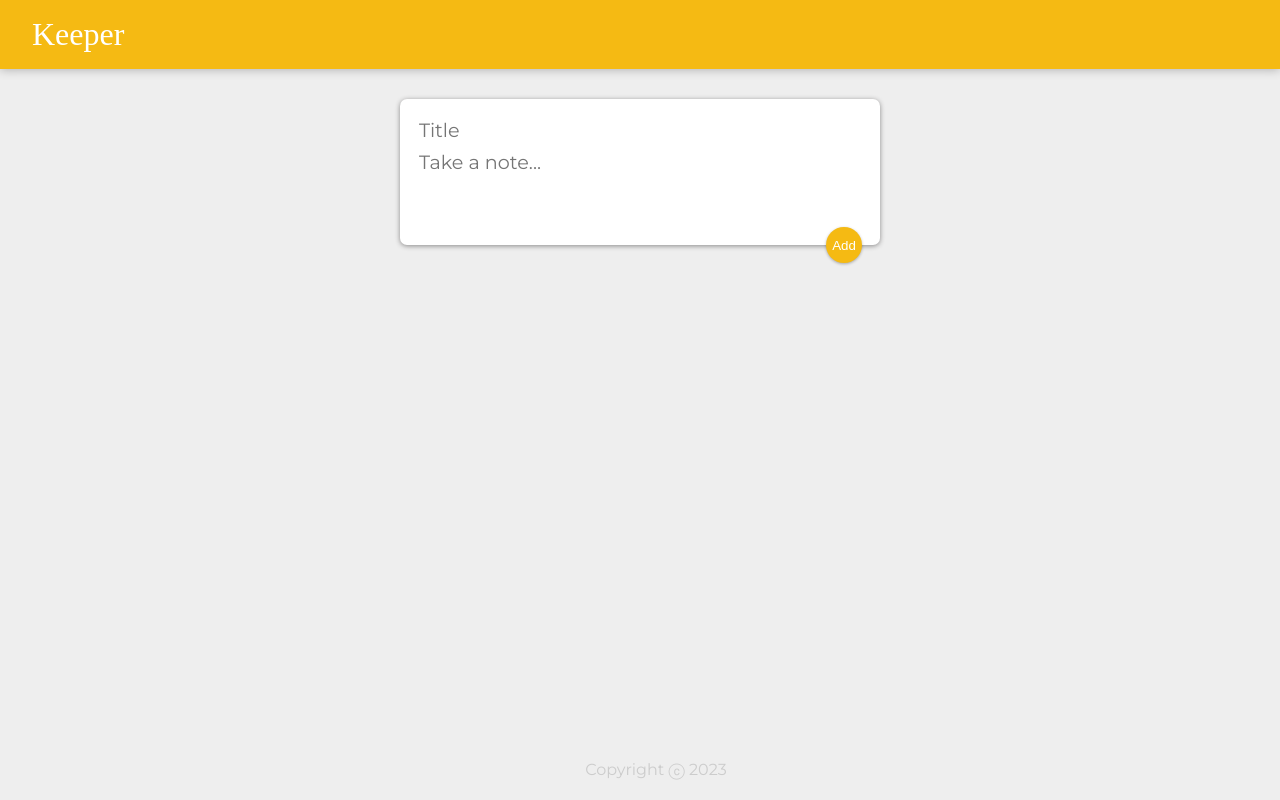
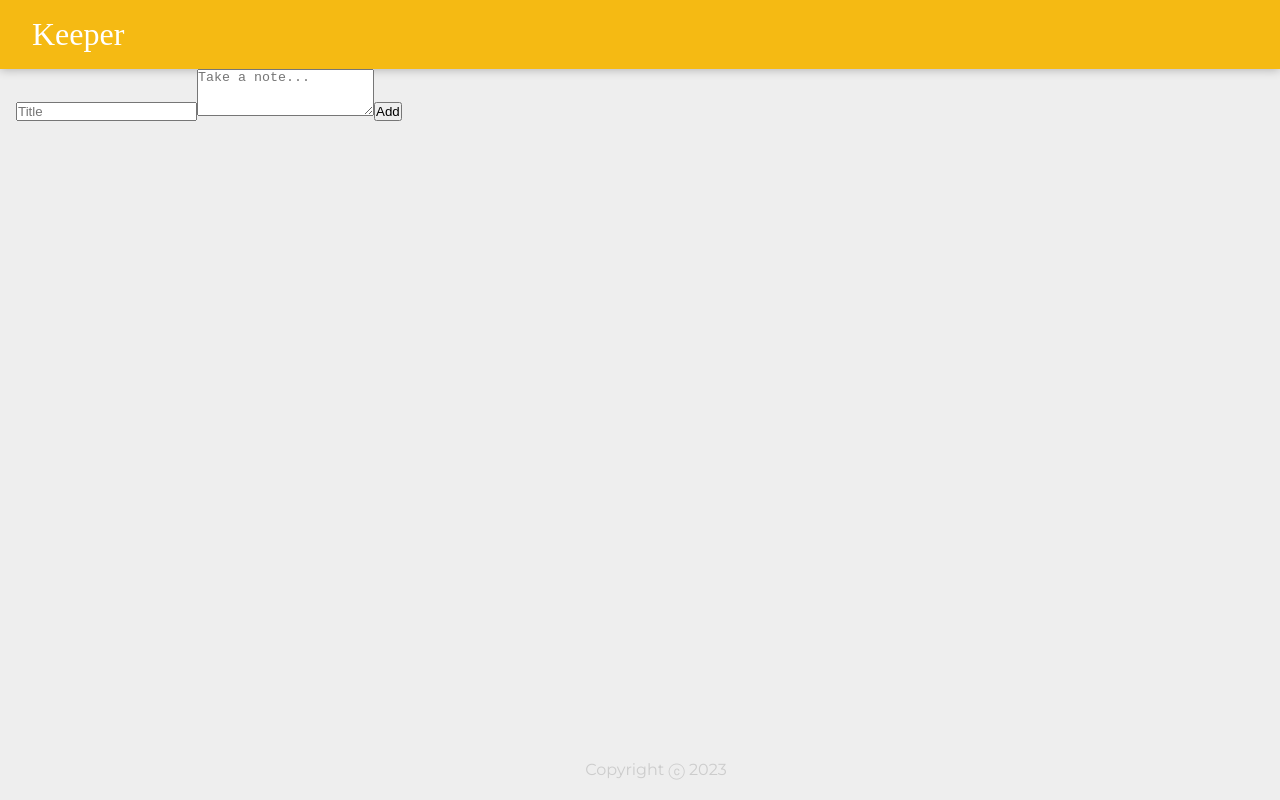
Before and after one commit to EmmaXZhang/todolist, a React (Create React App) app: page / in a window 1280 px wide. Built offline with nearby package versions, Linux system fonts and the light colour scheme; a web font is replaced by a local one.

Commit message:
udpate css

```diff
--- a/public/styles.css
+++ b/public/styles.css
@@ -67,7 +67,7 @@ footer p {
   outline: none;
 }
 
-form {
+form.create-note {
   position: relative;
   width: 480px;
   margin: 30px auto 20px auto;
@@ -76,8 +76,8 @@ form {
   border-radius: 7px;
   box-shadow: 0 1px 5px rgb(138, 137, 137);
 }
-form input,
-form textarea {
+form.create-note input,
+form.create-note textarea {
   width: 100%;
   border: none;
   padding: 4px;
@@ -86,7 +86,7 @@ form textarea {
   font-family: inherit;
   resize: none;
 }
-form button {
+form.create-note button {
   position: absolute;
   right: 18px;
   bottom: -18px;
```
